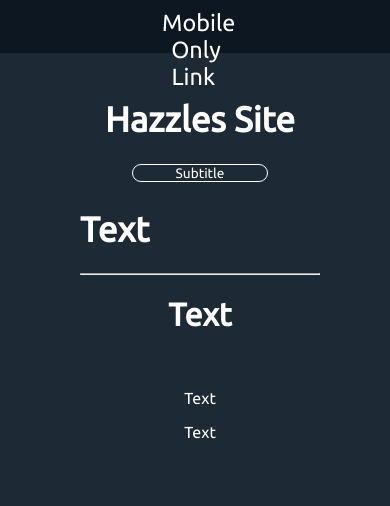
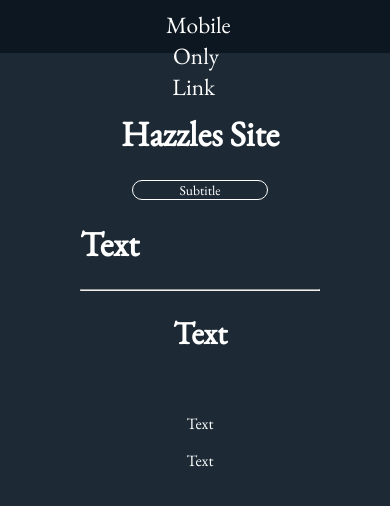
Before and after one commit to Harryw156/HazzlesSite, a plain HTML site: page index.html in a window 390 px wide. Drawn offline with Linux system fonts and the light colour scheme.

Commit message:
Update style.css

```diff
--- a/style.css
+++ b/style.css
@@ -1,6 +1,6 @@
 @font-face {
     font-family: ubuntu;
-    src: url(ubuntufont.ttf);
+    src: url(EBGaramond-Regular.ttf);
 }
 body {
     font-family: ubuntu;
@@ -223,7 +223,7 @@ button {
 @media only screen and (max-width: 600px) {
     @font-face {
         font-family: ubuntu;
-        src: url(ubuntufont.ttf);
+        src: url(EBGaramond-Regular.ttf);
     }
     .hometitle {
         font-size:2vw;
```
